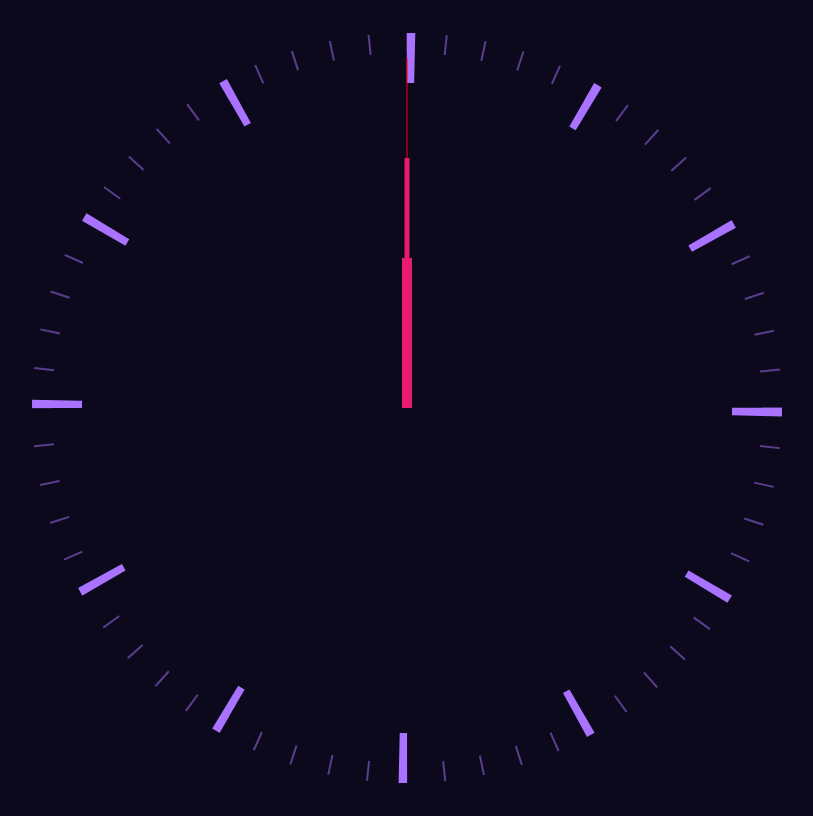
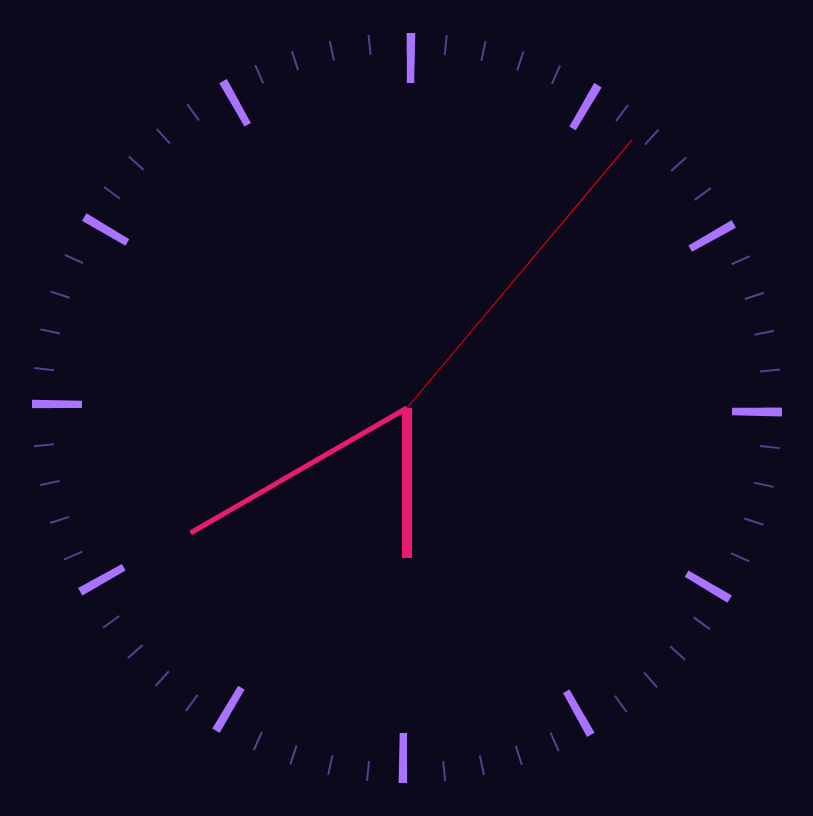
Before and after one commit to betulturkes/analog-saat, a plain HTML site: page index.html in a window 1280 px wide. Shown: the whole page, without its empty margins (233-1046 px from the left). Drawn offline with Linux system fonts and the light colour scheme.

Commit message:
akrep yelkovan ve saniye çubukları eklendi

```diff
--- a/index.html
+++ b/index.html
@@ -18,8 +18,18 @@
         svg{
             margin:auto;
         }
-
-
+        .hour{
+            transform: rotate(45deg);
+            transform-origin: 400px 400px;
+        }
+        .minuteHand{
+            transform: rotate(-45deg);
+            transform-origin: 400px 400px;
+        }
+        .second{
+            transform: rotate(90deg);
+            transform-origin: 400px 400px;
+        }
     </style>
 </head>
 <body>
@@ -42,9 +52,41 @@
             stroke-width="50"
             stroke-dasharray="8,175.1666">
         </circle>
-        <line class="second" x1="400" y1="400" x2="400" y2="50" stroke="red"></line>
-        <line class="minute-hand" x1="400" y1="400" x2="400" y2="150" stroke="#E81C6F" stroke-width="5"></line>
-        <line class="hour" x1="400" y1="400" x2="400" y2="250" stroke="#E81C6F" stroke-width="10"></line>
+        <line
+            class="second"
+            x1="400"
+            y1="400"
+            x2="400"
+            y2="50"
+            stroke="red">
+        </line>
+        <line
+            class="minuteHand"
+            x1="400"
+            y1="400"
+            x2="400"
+            y2="150"
+            stroke="#E81C6F"
+            stroke-width="5">
+        </line>
+        <line
+            class="hour"
+            x1="400"
+            y1="400"
+            x2="400"
+            y2="250"
+            stroke="#E81C6F"
+            stroke-width="10">
+        </line>
     </svg>
+    <script>
+        let now= new Date();
+        let hour= document.querySelector(".hour");
+        hour.style = `transform: rotate(${now.getHours()*30}deg)`;
+        let minuteHand = document.querySelector(".minuteHand");
+        minuteHand.style = `transform: rotate(${now.getMinutes()*6}deg)`;
+        let second = document.querySelector(".second");
+        second.style = `transform: rotate(${now.getSeconds()}deg)`;
+    </script>
 </body>
 </html>
```
